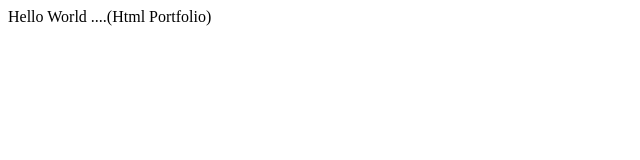
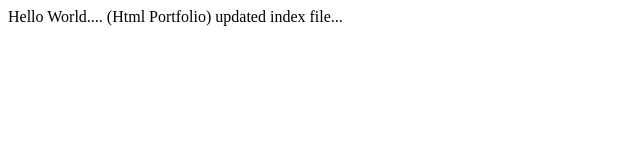
Before and after one commit to SinghNavneet17/SinghNavneet17.github.io, a plain HTML site: page index.html in a window 1280 px wide. Shown: the whole page, without its empty margins (0-640 px from the left). Drawn offline with Linux system fonts and the light colour scheme.

Commit message:
second commit

```diff
--- a/index.html
+++ b/index.html
@@ -7,6 +7,6 @@
     <title>Document</title>
 </head>
 <body>
-    Hello World  ....(Html Portfolio)
+    Hello World.... (Html Portfolio)       updated index file...
 </body>
 </html>
```
